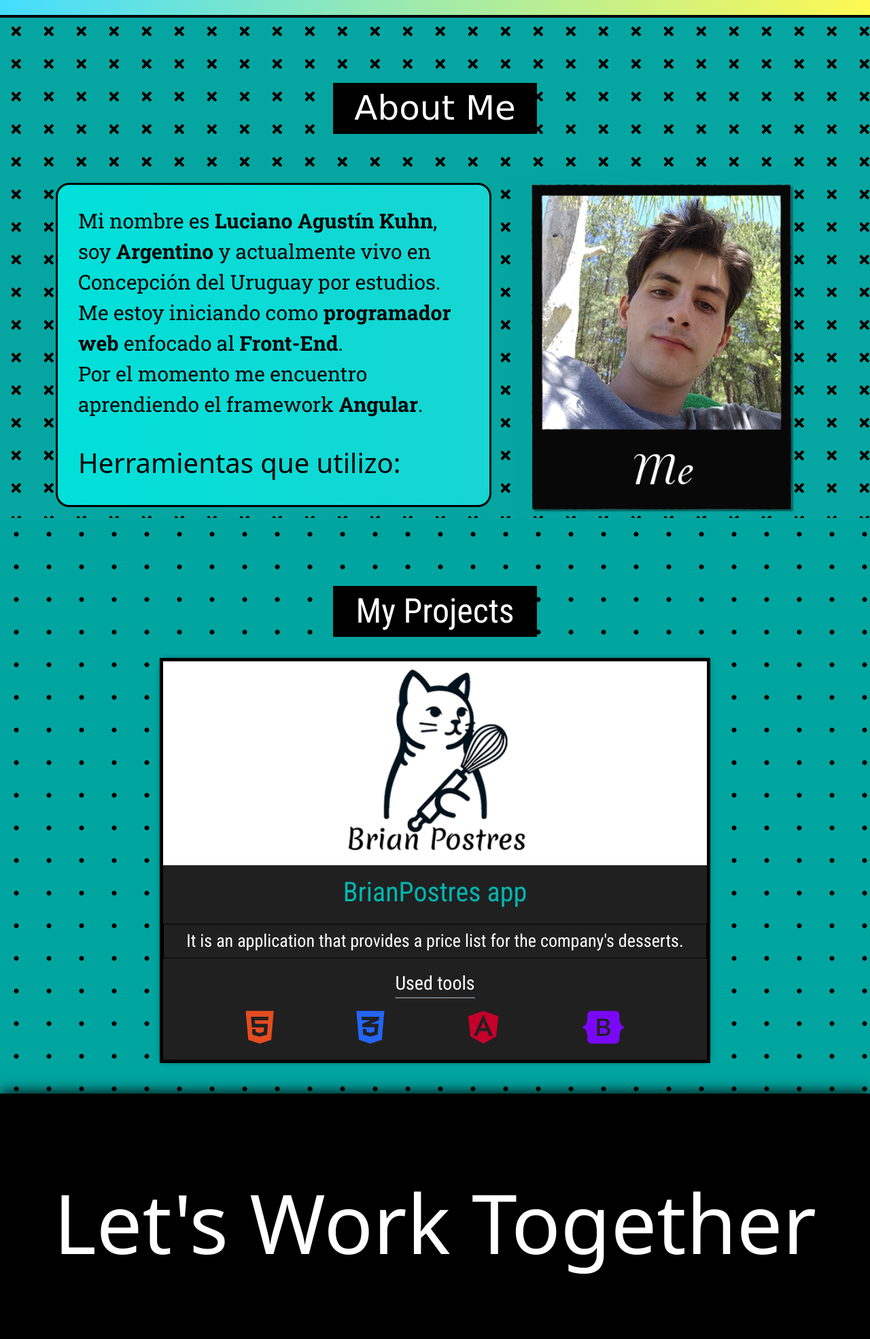
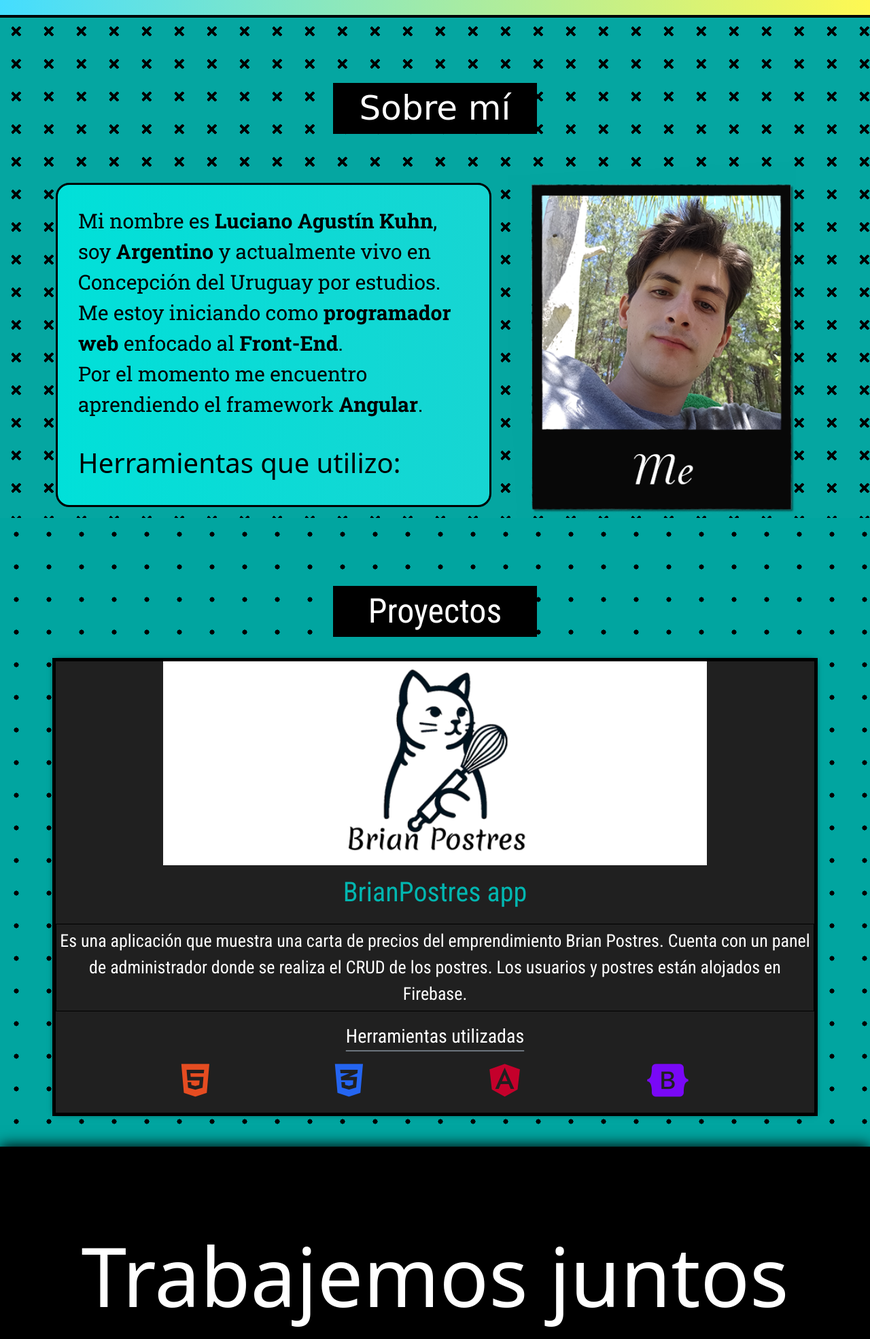
Before and after one commit to LucianoKuhn/PersonalPortfolio, a website: page index.html in a window 1280 px wide. Shown: the part 700-2670 px from the top of the page at 68% size. Drawn offline with nearby package versions, Linux system fonts and the light colour scheme; a web font is replaced by a local one.

Commit message:
español

```diff
--- a/index.html
+++ b/index.html
@@ -111,15 +111,15 @@
                   class="nav-link text-light"
                   aria-current="page"
                   href="#aboutMe-section"
-                  >About Me</a
+                  >Sobre mí</a
                 >
               </li>
               <li class="nav-item">
-                <a class="nav-link text-light" href="#projects">Proyects</a>
+                <a class="nav-link text-light" href="#projects">Proyectos</a>
               </li>
               <li class="nav-item">
                 <a class="nav-link text-light" href="#contactBackground"
-                  >Contact</a
+                  >Contacto</a
                 >
               </li>
             </ul>
@@ -156,7 +156,7 @@
     <!--! ABOUT ME SECTION -->
     <div class="container-fluid" id="aboutMe-section">
       <div class="d-flex justify-content-center contTitulo">
-        <p class="p-titulo text-center">About Me</p>
+        <p class="p-titulo text-center">Sobre mí</p>
       </div>
       <div class="container mt-2">
         <div class="row">
@@ -187,7 +187,7 @@
     <!--! PROJECTS  SECTION -->
     <div id="projects">
       <div class="d-flex justify-content-center contTitulo">
-        <p class="p-titulo text-center">My Projects</p>
+        <p class="p-titulo text-center">Proyectos</p>
       </div>
 
       <div class="container">
@@ -202,14 +202,15 @@
             </a>
             <p class="pTituloProyecto">BrianPostres app</p>
             <p class="pDescProyecto">
-              It is an application that provides a price list for the company's
-              desserts.
+              Es una aplicación que muestra una carta de precios del emprendimiento Brian Postres.
+              Cuenta con un panel de administrador donde se realiza el CRUD de los postres.
+              Los usuarios y postres están alojados en Firebase.
             </p>
             <div>
               <p
                 class="pHerramientasProyecto link-underline-secondary link-offset-3"
               >
-                Used tools
+                Herramientas utilizadas
               </p>
               <div class="d-flex justify-content-evenly">
                 <i style="color: #e54c21" class="fa-brands fa-html5"></i>
@@ -225,7 +226,7 @@
 
     <!--! CONTACT SECTION -->
     <div id="contactBackground">
-      <p class="p-letsWork text-center">Let's Work Together</p>
+      <p class="p-letsWork text-center">Trabajemos juntos</p>
       <div class="container">
         <div class="containerRedes">
           <div class="row">
```
